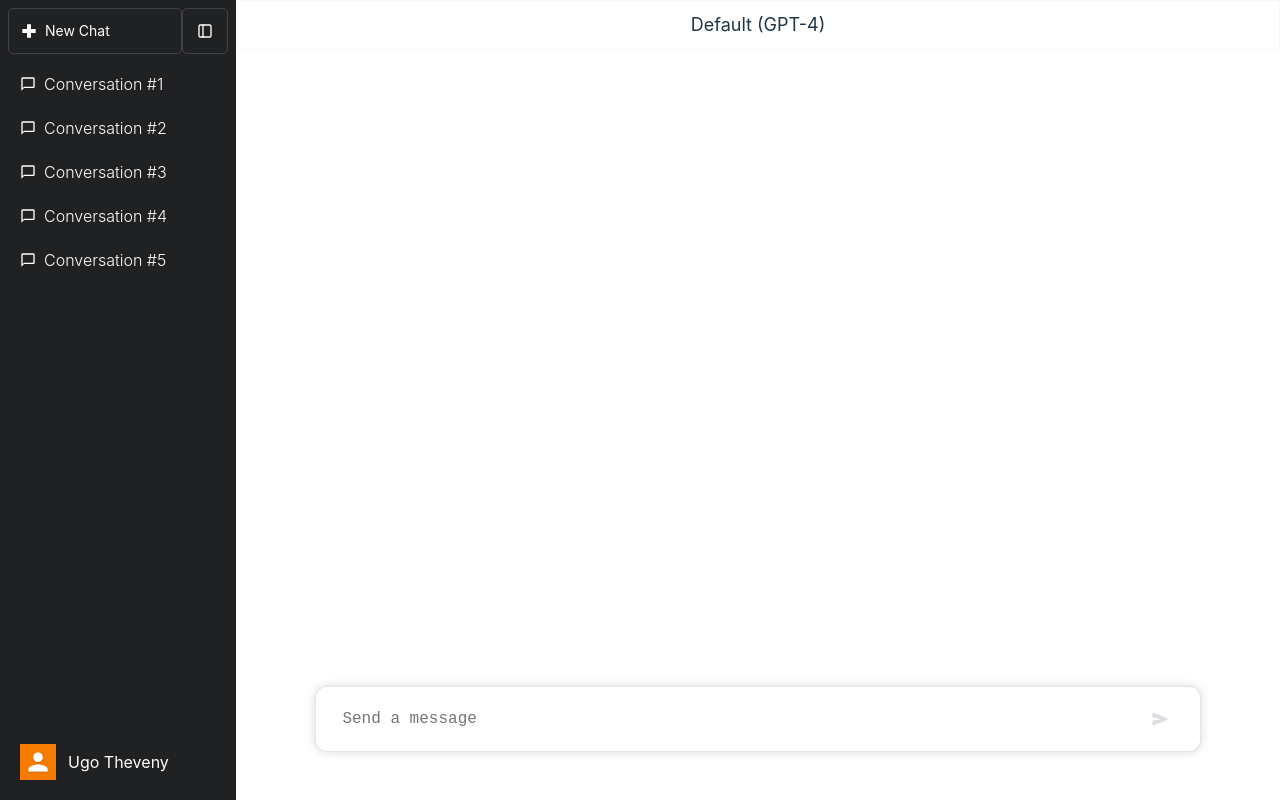
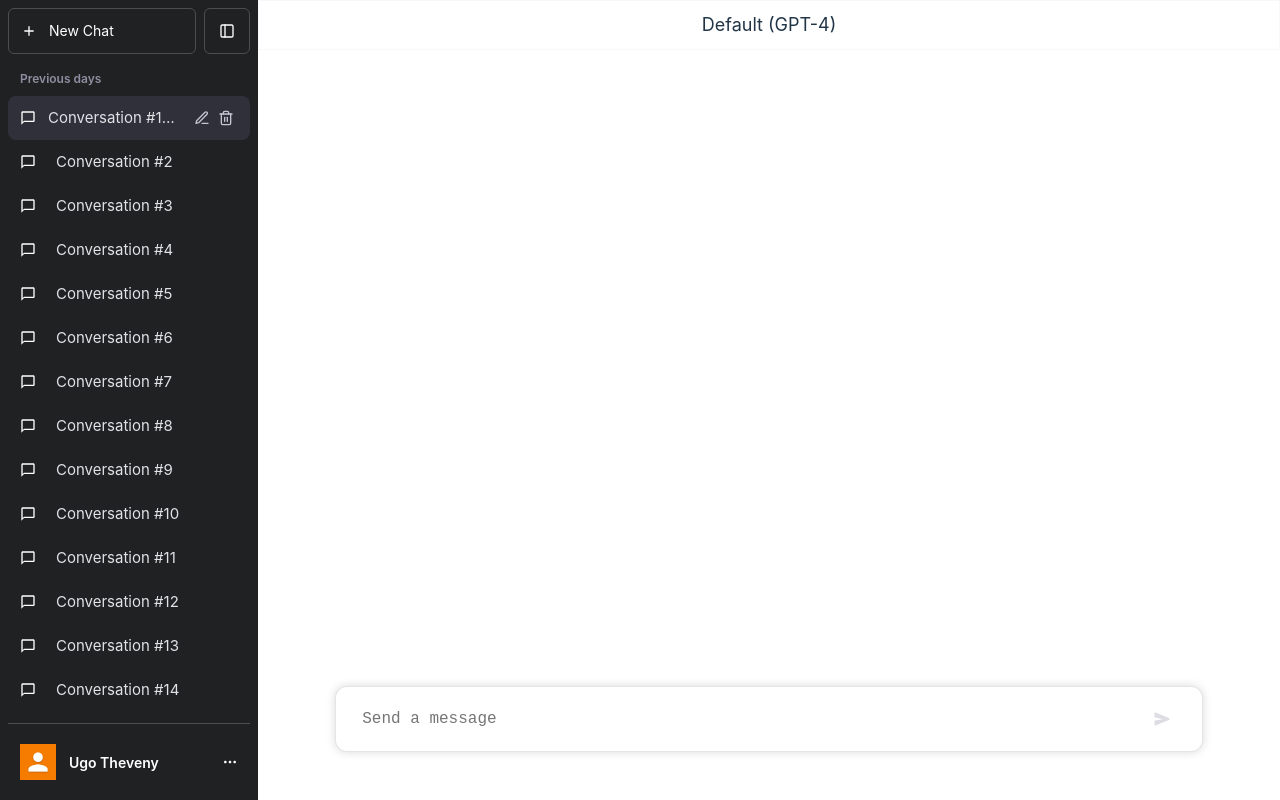
Before and after one commit to ugtheven/mygpt, a React (Vite) app: page / in a window 1280 px wide. Built offline with nearby package versions, Linux system fonts and the light colour scheme.

Commit message:
✨ Sidebar looks exactly like real one

```diff
--- a/src/components/Navbar/Navbar.scss
+++ b/src/components/Navbar/Navbar.scss
@@ -21,12 +21,12 @@
       align-items: center;
 
       height: 44px;
-      width: 160px;
+      width: 174px;
       padding-left: 12px;
 
       color: white;
-      border: 0.05rem solid #d9d9e32e;
-      border-radius: 5px;
+      border: 0.05rem solid #4d4d4f;
+      border-radius: 6px;
       cursor: pointer;
 
       span {
@@ -34,7 +34,7 @@
         line-height: 16px;
         font-size: 14px;
 
-        padding-left: 8px;
+        padding-left: 12px;
       }
     }
 
@@ -47,8 +47,8 @@
       width: 44px;
 
       color: white;
-      border: 0.05rem solid #d9d9e32e;
-      border-radius: 5px;
+      border: 0.05rem solid #4d4d4f;
+      border-radius: 6px;
       cursor: pointer;
     }
   }
@@ -56,39 +56,89 @@
   .conversations {
     height: 100%;
 
+    border-bottom: 1px solid #4d4d4f;
+    overflow: auto;
+
+    .date {
+      padding: 8px 0px 8px 12px;
+
+      font-size: 12px;
+      font-weight: 600;
+      color: #8e8ea0;
+    }
     .conversation {
       display: flex;
+      justify-content: space-between;
       align-items: center;
 
       height: 20px;
       padding: 12px 12px;
 
-      font-weight: 300;
-      color: white;
+      font-weight: 400;
+      font-size: 15px;
+      color: #e1e1e6;
       border-radius: 8px;
 
+      cursor: pointer;
+
       span {
-        padding-left: 8px;
+        width: 170px;
+        margin: 0 12px;
+
+        text-overflow: ellipsis;
+        overflow: hidden;
+        white-space: nowrap;
       }
       &:hover {
+        background-color: #34354175;
+      }
+      &.active {
         background-color: #343541c8;
+        span {
+          width: 130px;
         }
-      .active {
-        background-color: #343541;
+      }
+      .button {
+        cursor: pointer;
+        transition: 0.2s;
+
+        margin: 0 4px;
+
+        &:hover {
+          stroke: white;
+        }
       }
     }
   }
 
+  .footer {
+    padding: 8px 4px;
+
     .profile {
       display: flex;
       align-items: center;
+      justify-content: space-between;
 
       height: 36px;
-    padding: 20px 12px;
+      padding: 12px 8px;
 
+      border-radius: 6px;
+      cursor: pointer;
       color: white;
+
+      &:hover {
+        background-color: #34354175;
+      }
       span {
-      padding-left: 12px;
+        width: 140px;
+
+        text-overflow: ellipsis;
+        overflow: hidden;
+        white-space: nowrap;
+
+        font-size: 14px;
+        font-weight: 600;
       }
     }
   }
+}
--- a/src/components/Navbar/Navbar.tsx
+++ b/src/components/Navbar/Navbar.tsx
@@ -1,43 +1,159 @@
-import './Navbar.scss'
-import { FiSidebar } from 'react-icons/fi'
-import { BiPlusMedical } from 'react-icons/bi'
-import userAvatar from '../../assets/user.png'
-import { MdOutlineChatBubbleOutline } from 'react-icons/md'
+import "./Navbar.scss";
+import userAvatar from "../../assets/user.png";
+// Icons
+import { FiSidebar } from "react-icons/fi";
+import { BiPlus } from "react-icons/bi";
+import { MdOutlineChatBubbleOutline } from "react-icons/md";
+import { FiEdit3 } from "react-icons/fi";
+import { LuTrash2 } from "react-icons/lu";
+import { RiMoreFill } from "react-icons/ri";
 
 const conversations = [
-  { title: 'Conversation #1'},
-  { title: 'Conversation #2'},
-  { title: 'Conversation #3'},
-  { title: 'Conversation #4'},
-  { title: 'Conversation #5'},
-]
+  {
+    title: "Conversation #1 - Test de long titre",
+    active: true,
+    date: "28/09/2023",
+  },
+  { title: "Conversation #2", active: false, date: "27/09/2023" },
+  { title: "Conversation #3", active: false, date: "26/09/2023" },
+  { title: "Conversation #4", active: false, date: "25/09/2023" },
+  { title: "Conversation #5", active: false, date: "24/09/2023" },
+  { title: "Conversation #6", active: false, date: "24/09/2023" },
+  { title: "Conversation #7", active: false, date: "24/09/2023" },
+  { title: "Conversation #8", active: false, date: "24/09/2023" },
+  { title: "Conversation #9", active: false, date: "24/09/2023" },
+  { title: "Conversation #10", active: false, date: "12/09/2023" },
+  { title: "Conversation #11", active: false, date: "12/09/2023" },
+  { title: "Conversation #12", active: false, date: "12/09/2023" },
+  { title: "Conversation #13", active: false, date: "12/09/2023" },
+  { title: "Conversation #14", active: false, date: "12/09/2023" },
+  { title: "Conversation #15", active: false, date: "12/09/2023" },
+  { title: "Conversation #16", active: false, date: "12/09/2023" },
+  { title: "Conversation #17", active: false, date: "24/07/2023" },
+  { title: "Conversation #18", active: false, date: "24/07/2023" },
+  { title: "Conversation #19", active: false, date: "24/07/2023" },
+  { title: "Conversation #20", active: false, date: "24/07/2023" },
+];
+
+// Function that split conversation by date in 3 arrays one for today, one for yesterday and one for the rest
+function splitConversationsByDate(conversations: any) {
+  const today = new Date().toLocaleDateString();
+  const yesterday = new Date(
+    new Date().setDate(new Date().getDate() - 1)
+  ).toLocaleDateString();
+  const conversationsByDate = {
+    today: conversations.filter(
+      (conversation: any) => conversation.date === today
+    ),
+    yesterday: conversations.filter(
+      (conversation: any) => conversation.date === yesterday
+    ),
+    previous: conversations.filter(
+      (conversation: any) =>
+        conversation.date !== today && conversation.date !== yesterday
+    ),
+  };
+  console.log(conversationsByDate);
+  return conversationsByDate;
+}
+splitConversationsByDate(conversations);
 
 function Navbar() {
+  const datedConversations = splitConversationsByDate(conversations);
+
   return (
-    <div className='navbar'>
+    <div className="navbar">
       {/* Buttons */}
-      <div className='header'>
-        <div className='newButton'>
-          <BiPlusMedical color='white' size='16px' />
+      <div className="header">
+        <div className="newButton">
+          <BiPlus color="white" size="16px" />
           <span>New Chat</span>
         </div>
-        <div className='closeButton'>
-         <FiSidebar color='white' size='16px' />
+        <div className="closeButton">
+          <FiSidebar color="white" size="16px" />
         </div>
       </div>
+
       {/* Conversations */}
-      <div className='conversations'>
-        {conversations.map((conversation, index) => (
-          <div key={index} className='conversation'>
-            <MdOutlineChatBubbleOutline color='white' size='16px' />
-            <span>{conversation.title}</span>
-          </div>
-        ))}
+      <div className="conversations">
+        {/* Today */}
+        {datedConversations.today.length > 0 && (
+          <>
+            <div className="date">Today</div>
+            {datedConversations.today.map((conversation: any, index: number) => (
+              <div
+                key={index}
+                className={`conversation ${
+                  conversation.active ? "active" : ""
+                }`}
+              >
+                <MdOutlineChatBubbleOutline color="white" size="16px" />
+                <span>{conversation.title}</span>
+                {conversation.active && (
+                  <>
+                    <FiEdit3 className="button" color="#c5c5d2" size="16px" />
+                    <LuTrash2 className="button" color="#c5c5d2" size="16px" />
+                  </>
+                )}
+              </div>
+            ))}
+          </>
+        )}
+        {/* Yesterday */}
+        {datedConversations.yesterday.length > 0 && (
+          <>
+            <div className="date">Today</div>
+            {datedConversations.yesterday.map((conversation: any, index: number) => (
+              <div
+                key={index}
+                className={`conversation ${
+                  conversation.active ? "active" : ""
+                }`}
+              >
+                <MdOutlineChatBubbleOutline color="white" size="16px" />
+                <span>{conversation.title}</span>
+                {conversation.active && (
+                  <>
+                    <FiEdit3 className="button" color="#c5c5d2" size="16px" />
+                    <LuTrash2 className="button" color="#c5c5d2" size="16px" />
+                  </>
+                )}
+              </div>
+            ))}
+          </>
+        )}
+        {/* Previous */}
+        {datedConversations.previous.length > 0 && (
+          <>
+            <div className="date">Previous days</div>
+            {datedConversations.previous.map((conversation: any, index: number) => (
+              <div
+                key={index}
+                className={`conversation ${
+                  conversation.active ? "active" : ""
+                }`}
+              >
+                <MdOutlineChatBubbleOutline color="white" size="16px" />
+                <span>{conversation.title}</span>
+                {conversation.active && (
+                  <>
+                    <FiEdit3 className="button" color="#c5c5d2" size="16px" />
+                    <LuTrash2 className="button" color="#c5c5d2" size="16px" />
+                  </>
+                )}
+              </div>
+            ))}
+          </>
+        )}
       </div>
+
       {/* Profile */}
-      <div className='profile'>
-        <img src={userAvatar} alt='avatar' height='36px' width='36px'/>
-        <span>Ugo Theveny</span>
+      <div className="footer">
+        <div className="profile">
+          <img src={userAvatar} alt="avatar" height="36px" width="36px" />
+          <span>Ugo Theveny</span>
+          <RiMoreFill color="white" size="16px" />
+        </div>
       </div>
     </div>
   );
```
Lines whose indentation alone changed are shown as unchanged.
